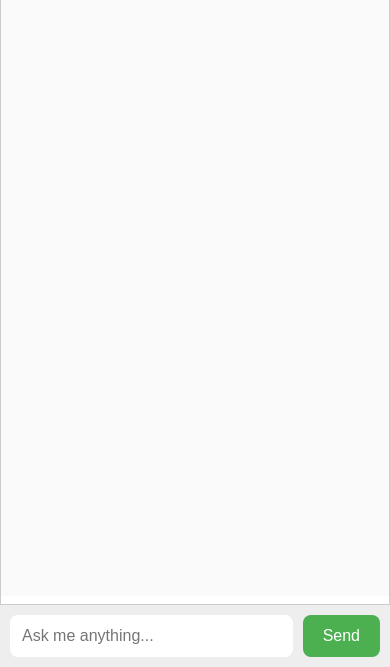
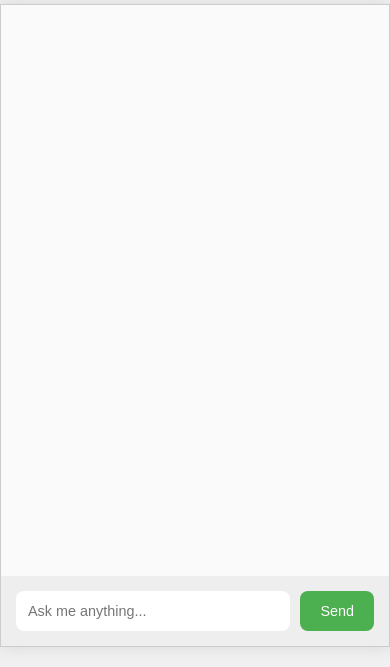
Before and after one commit to koushik3103-tech/chatbot-project, a website: page public/index.html in a window 390 px wide. Shown: the part 177-844 px from the top of the page. Drawn offline with Linux system fonts and the light colour scheme.

Commit message:
🚀 Updated frontend with responsive design, dark mode, and typing animations

```diff
--- a/public/script.js
+++ b/public/script.js
@@ -46,8 +46,3 @@ document.getElementById('user-input').addEventListener('keydown', (e) => {
 document.getElementById('theme-toggle').addEventListener('click', () => {
   document.body.classList.toggle('dark');
 });
-document.getElementById('user-input').addEventListener('focus', () => {
-  setTimeout(() => {
-    document.getElementById('chat-box').scrollTop = document.getElementById('chat-box').scrollHeight;
-  }, 300);
-});
--- a/public/style.css
+++ b/public/style.css
@@ -5,26 +5,22 @@
   padding: 0;
 }
 
-/* ✅ Entire Viewport Styling */
-html, body {
-  height: 100vh;
-  overflow: hidden;
+body {
   font-family: 'Segoe UI', sans-serif;
   background: #f0f0f0;
-  color: #000;
   display: flex;
   flex-direction: column;
   align-items: center;
+  min-height: 100vh;
   transition: background-color 0.3s, color 0.3s;
 }
 
-/* 🌙 Full Page Dark Mode */
-body.dark, html.dark {
+/* 🌙 Dark Mode */
+body.dark {
   background-color: #121212;
   color: #f0f0f0;
 }
 
-/* Header */
 h1 {
   margin: 20px;
   font-size: 2rem;
@@ -47,22 +43,21 @@ h1 {
   background: #555;
 }
 
-/* 💬 Chat Container */
+/* 💬 Chat Layout */
 .chat-container {
+  flex: 1;
   display: flex;
   flex-direction: column;
   width: 90vw;
   max-width: 800px;
-  margin: 0 auto;
-  flex-grow: 1;
-  background: #fff;
+  height: 80vh;
   border: 1px solid #ccc;
   border-radius: 10px;
+  background: #fff;
+  overflow: hidden;
+  margin-bottom: 20px;
   box-shadow: 0 0 15px rgba(0,0,0,0.1);
-  position: relative;
-  height: 100vh;
-  overflow: hidden;
-  transition: background 0.3s, border-color 0.3s;
+  transition: background 0.3s;
 }
 
 body.dark .chat-container {
@@ -70,17 +65,15 @@ body.dark .chat-container {
   border-color: #333;
 }
 
-/* 💬 Chat Box */
 .chat-box {
   flex: 1;
+  padding: 20px;
   overflow-y: auto;
-  padding: 20px;
   font-size: 1rem;
   display: flex;
   flex-direction: column;
   gap: 10px;
   background: #fafafa;
-  margin-bottom: 70px;
   transition: background 0.3s;
 }
 
@@ -115,91 +108,61 @@ body.dark .bot {
   color: #fff;
 }
 
-/* ⏳ Typing Animation */
+/* Typing Animation */
 .typing {
   font-style: italic;
   opacity: 0.6;
 }
 
-/* 📝 Input Fixed at Bottom */
+/* 📝 Input Section */
 .input-container {
-  position: fixed;
-  bottom: 0;
-  left: 0;
-  width: 100vw;
-  max-width: 800px;
   display: flex;
   padding: 15px;
   background: #eee;
-  border-top: 1px solid #ccc;
-  box-sizing: border-box;
-  transition: background 0.3s;
 }
 
 body.dark .input-container {
   background: #2a2a2a;
-  border-color: #444;
 }
 
-/* ✅ Input & Button Styling */
 .input-container input {
   flex: 1;
   padding: 12px;
-  font-size: 1rem;
   border-radius: 8px;
   border: none;
+  font-size: 1rem;
 }
 
 .input-container button {
   margin-left: 10px;
   padding: 12px 20px;
-  font-size: 1rem;
   background: #4CAF50;
   color: white;
   border: none;
   border-radius: 8px;
   cursor: pointer;
+  font-size: 1rem;
 }
 
-/* ✨ Message Fade-in Animation */
+/* Animations */
 @keyframes fadeIn {
   from { opacity: 0; transform: translateY(10px); }
   to { opacity: 1; transform: translateY(0); }
 }
 
-/* 📱 Mobile Optimization */
+/* Responsive Mobile */
 @media (max-width: 600px) {
   .chat-container {
     width: 100vw;
     height: 100vh;
-    margin: 0;
     border-radius: 0;
-  }
-
-  .input-container {
-    width: 100vw;
-    padding: 10px;
   }
 
   .chat-box {
     font-size: 0.9rem;
-    padding: 15px;
-    margin-bottom: 70px;
   }
 
-  h1 {
-    font-size: 1.5rem;
-    margin: 15px;
+  .input-container input, .input-container button {
+    font-size: 0.9rem;
   }
 }
-
-/* 🖥️ Large Screen Tweaks */
-@media (min-width: 1200px) {
-  .chat-container {
-    max-width: 1000px;
-  }
-
-  .chat-box {
-    font-size: 1.1rem;
-  }
-}
```
Also changed, not shown: public/index.html (line endings or trailing spaces).
